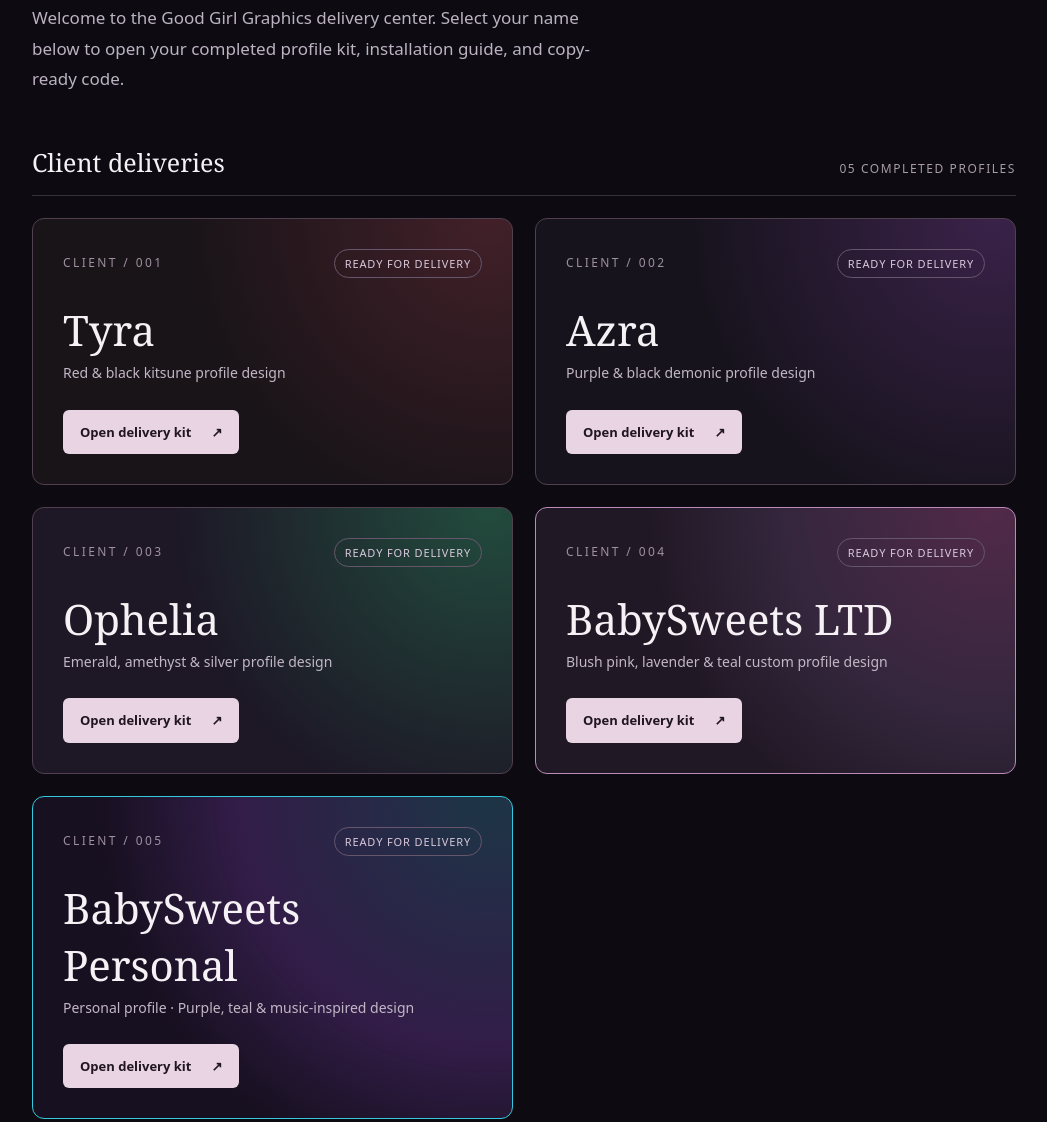
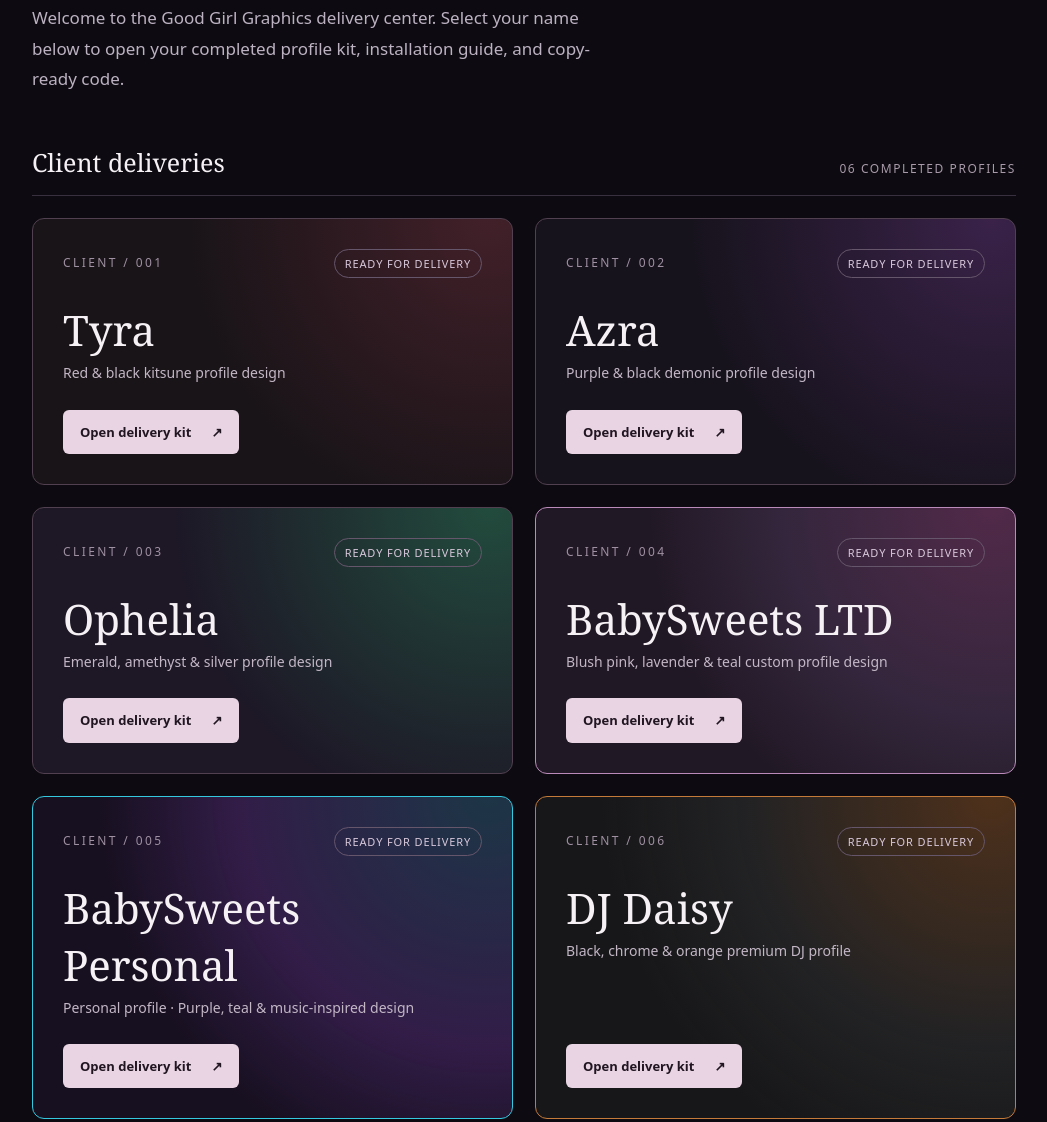
Before and after one commit to RoraTD/Good-Girl-Graphics-Profiles-, a plain HTML site: page index.html in a window 1280 px wide. Shown: the part 274-1396 px from the top of the page, without its empty margins (116-1163 px from the left). Drawn offline with Linux system fonts and the light colour scheme.

Commit message:
List DJ Daisy as client 006 on delivery hub

```diff
--- a/index.html
+++ b/index.html
@@ -47,13 +47,14 @@ footer .shell{display:flex;justify-content:space-between;gap:20px;flex-wrap:wrap
 <div class="eyebrow">Custom Utherverse profile designs &nbsp; / &nbsp; Private client access</div>
 <h1>Your profile.<br><em>Ready to install.</em></h1>
 <p class="intro">Welcome to the Good Girl Graphics delivery center. Select your name below to open your completed profile kit, installation guide, and copy-ready code.</p>
-<div class="heading"><h2>Client deliveries</h2><span>05 completed profiles</span></div>
+<div class="heading"><h2>Client deliveries</h2><span>06 completed profiles</span></div>
 <div class="clients">
 <section class="client tyra"><div class="client-top"><span class="number">CLIENT / 001</span><span class="status">Ready for delivery</span></div><h3>Tyra</h3><p>Red &amp; black kitsune profile design</p><a href="./clients/tyra/" aria-label="Open Tyra's password-protected delivery page">Open delivery kit <span aria-hidden="true">↗</span></a></section>
 <section class="client azra"><div class="client-top"><span class="number">CLIENT / 002</span><span class="status">Ready for delivery</span></div><h3>Azra</h3><p>Purple &amp; black demonic profile design</p><a href="./clients/azra/" aria-label="Open Azra's password-protected delivery page">Open delivery kit <span aria-hidden="true">↗</span></a></section>
 <section class="client" style="background:radial-gradient(circle at 95% 0%,#224b3d 0%,transparent 60%),#1d1726"><div class="client-top"><span class="number">CLIENT / 003</span><span class="status">Ready for delivery</span></div><h3>Ophelia</h3><p>Emerald, amethyst &amp; silver profile design</p><a href="./clients/ophelia/" aria-label="Open Ophelia delivery page">Open delivery kit <span aria-hidden="true">↗</span></a></section>
 <section class="client" style="background:radial-gradient(circle at 95% 0%,#d65cab44 0%,#ad82d322 40%,transparent 65%),#211825;border-color:#ba8bba"><div class="client-top"><span class="number">CLIENT / 004</span><span class="status">Ready for delivery</span></div><h3>BabySweets LTD</h3><p>Blush pink, lavender &amp; teal custom profile design</p><a href="./clients/babysweets/" aria-label="Open BabySweets LTD delivery page">Open delivery kit <span aria-hidden="true">↗</span></a></section>
 <section class="client" style="background:radial-gradient(circle at 95% 0%,#35c9e033 0%,#7d3fb544 45%,transparent 70%),#171020;border-color:#35c9e0"><div class="client-top"><span class="number">CLIENT / 005</span><span class="status">Ready for delivery</span></div><h3>BabySweets Personal</h3><p>Personal profile · Purple, teal &amp; music-inspired design</p><a href="./clients/babysweets-personal/?delivery=personal" aria-label="Open BabySweets personal password entry page">Open delivery kit <span aria-hidden="true">↗</span></a></section>
+<section class="client" style="background:radial-gradient(circle at 95% 0%,#e4772044 0%,#4c4e5033 45%,transparent 70%),#171719;border-color:#c47a39"><div class="client-top"><span class="number">CLIENT / 006</span><span class="status">Ready for delivery</span></div><h3>DJ Daisy</h3><p>Black, chrome &amp; orange premium DJ profile</p><a href="./clients/dj-daisy/" aria-label="Open DJ Daisy password entry page">Open delivery kit <span aria-hidden="true">↗</span></a></section>
 </div>
 <div class="note"><svg width="18" height="18" viewBox="0 0 24 24" fill="none" stroke="#c9a5c4" stroke-width="1.7" aria-hidden="true"><rect x="5" y="10" width="14" height="11" rx="2"/><path d="M8 10V7a4 4 0 0 1 8 0v3"/></svg><span>Each client kit opens on its own password entry screen. Use the password provided with your delivery to access your files.</span></div>
 </main>
```
